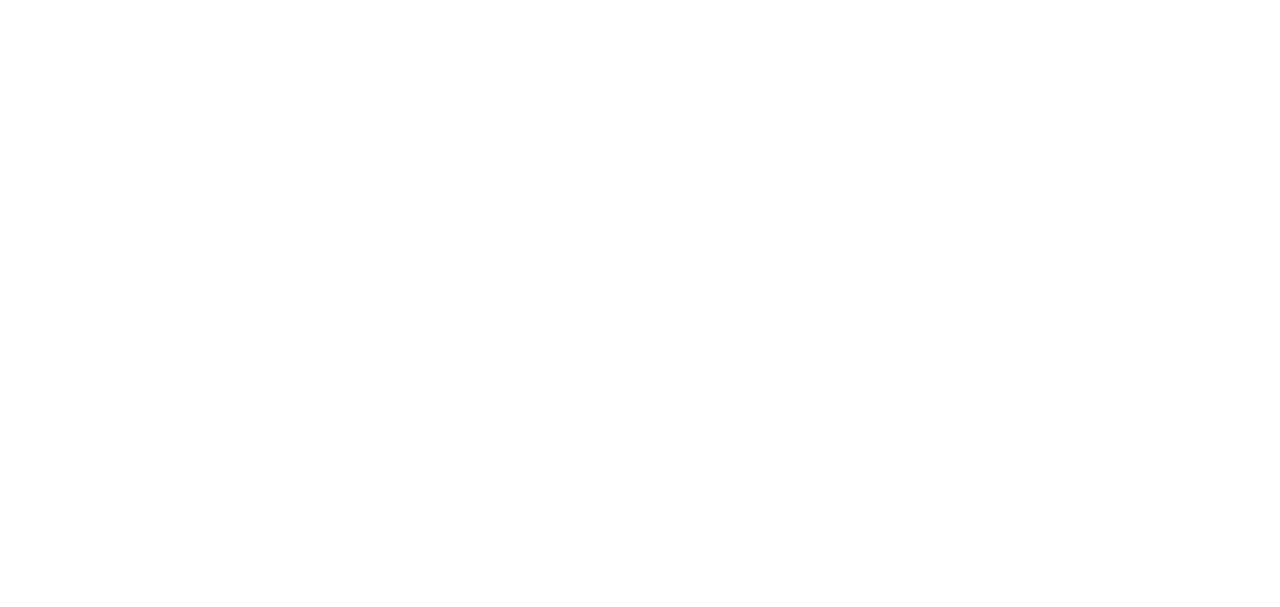
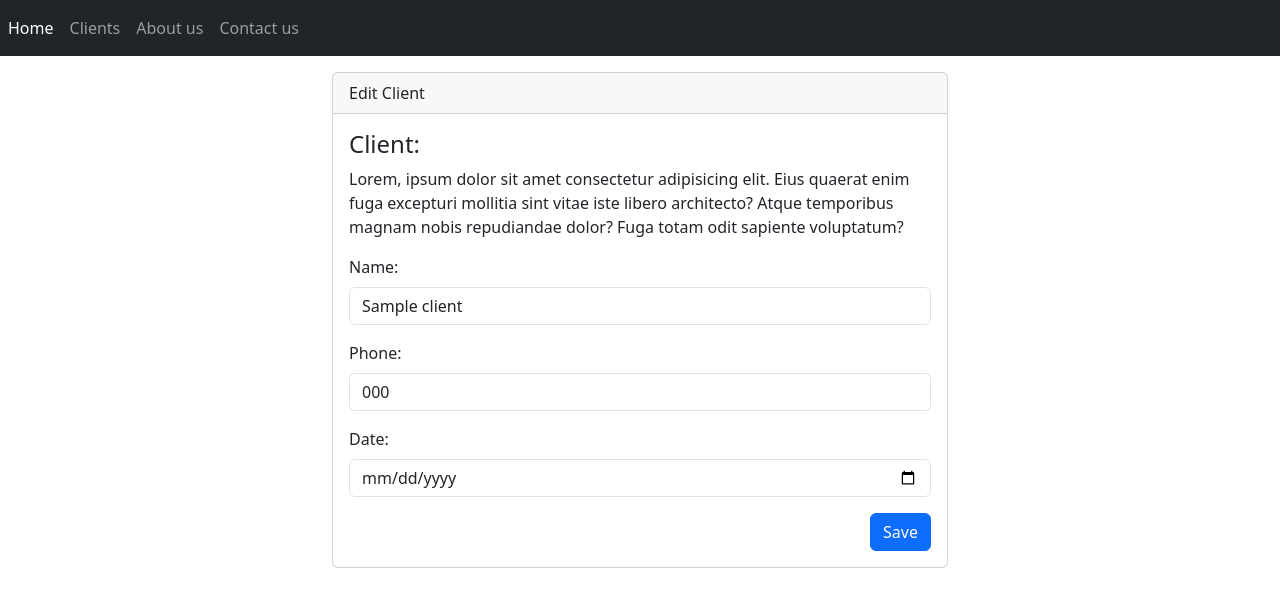
Before and after one commit to Karel95/curso_de_flask, a Flask app: page /clients/edit/1 in a window 1280 px wide. Before the commit the part shown is empty. Shown: the top 607 px of the page. Run offline with Flask 3, Linux system fonts and the light colour scheme; tables that the repository leaves empty or names only in its code hold one stand-in row (values such as "Sample post"); some libraries are stand-ins or nearby versions.

Commit message:
add client update functionality

```diff
--- a/myproject/app.py
+++ b/myproject/app.py
@@ -60,6 +60,22 @@
 
     return render_template('modules/clients/edit.html', title='edit_client', client=client)
 
+@app.route('/clients/update/<int:id>', methods=['POST'])
+def update_client(id):
+    if request.method == 'POST':
+        name = request.form['name']
+        phone = request.form['phone']
+        date = request.form['date']
+
+        cur = mysql.connection.cursor()
+        cur.execute("UPDATE clients SET name = %s, phone = %s, date = %s WHERE id_client = %s", (name, phone, date, id))
+        mysql.connection.commit()
+        cur.close()
+
+        return redirect('/clients')
+
+    return 'Method not allowed'
+
 @app.route('/clients/delete/<int:id>')
 def delete_client(id):
     cur = mysql.connection.cursor()
--- a/myproject/templates/modules/clients/edit.html
+++ b/myproject/templates/modules/clients/edit.html
@@ -0,0 +1,40 @@
+{% include 'layouts/header.html' %}
+
+
+<div class="row text">
+  <div class="col-3"></div>
+  <div class="col-6">
+    <!-- bs5-card-head-foot -->
+    <div class="card">
+      <div class="card-header">Edit Client</div>
+      <div class="card-body">
+        <h4 class="card-title">Client:</h4>
+        <p class="card-text">Lorem, ipsum dolor sit amet consectetur adipisicing elit. Eius quaerat enim fuga excepturi
+          mollitia sint vitae iste libero architecto? Atque temporibus magnam nobis repudiandae dolor? Fuga totam odit
+          sapiente voluptatum?</p>
+        <!-- bs5-form-input -->
+        <form action="/clients/update/{{client['id_client']}}" method="POST">
+          <div class="mb-3">
+            <label for="name" class="form-label">Name:</label>
+            <input type="text" class="form-control" id="name" name="name" value="{{client['name']}}" required>
+          </div>
+          <div class="mb-3">
+            <label for="phone" class="form-label">Phone:</label>
+            <input type="text" class="form-control" id="phone" name="phone" value="{{client['phone']}}" required>
+          </div>
+          <div class="mb-3">
+            <label for="date" class="form-label">Date:</label>
+            <input type="date" class="form-control" id="date" name="date" value="{{client['date']}}" required>
+          </div>
+          <div class="text-end">
+            <button type="submit" class="btn btn-primary">Save</button>
+          </div>
+
+      </div>
+    </div>
+  </div>
+  <div class="col-3"></div>
+</div>
+
+
+{% include 'layouts/footer.html' %}
--- a/myproject/templates/modules/clients/index.html
+++ b/myproject/templates/modules/clients/index.html
@@ -25,7 +25,7 @@
     <tbody class="table-group-divider">
       {% for client in clients %}
       <tr class="table-primary">
-        <td scope="row">{{ client['id_client'] }}</td>
+        <td scope="row">{{ loop.index }}</td> <!-- client['id_client'] -->
         <td>{{ client['name'] }}</td>
         <td>{{ client['phone'] }}</td>
         <td>{{ client['date'] }}</td>
```
